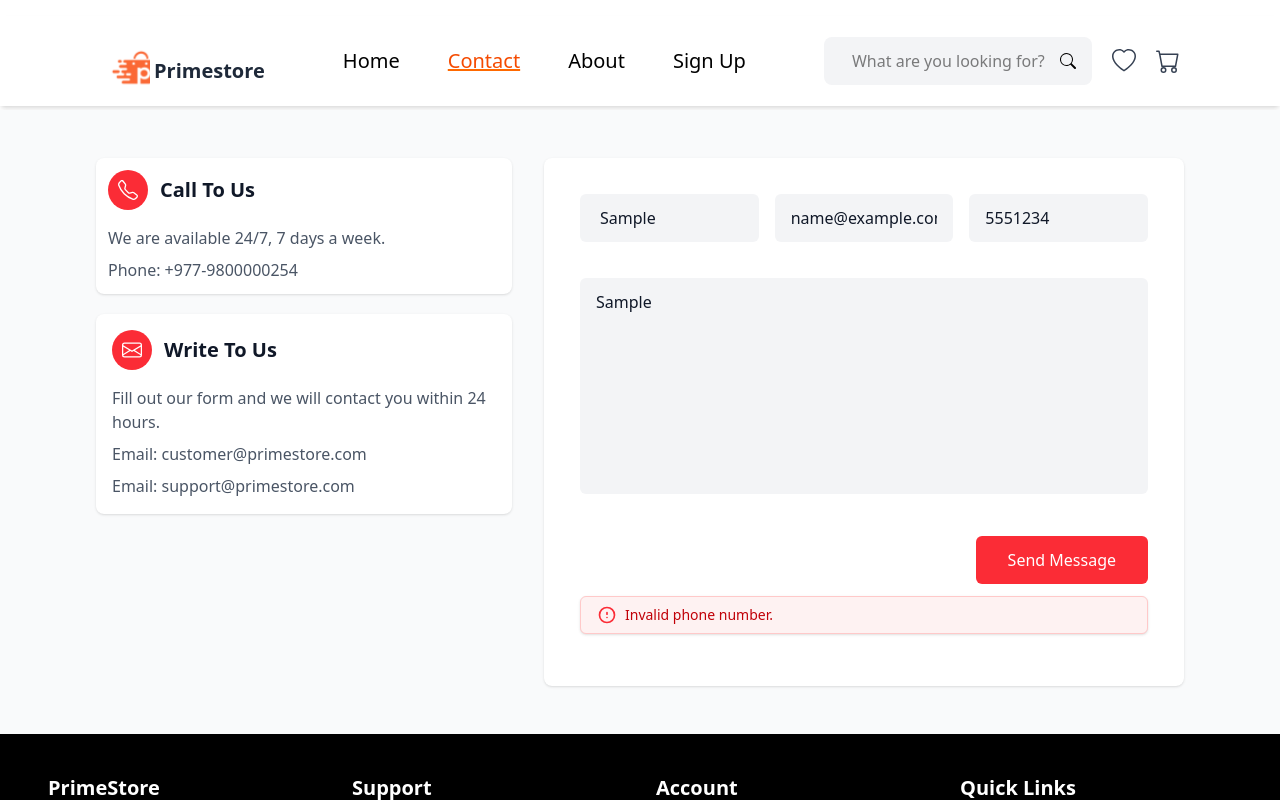
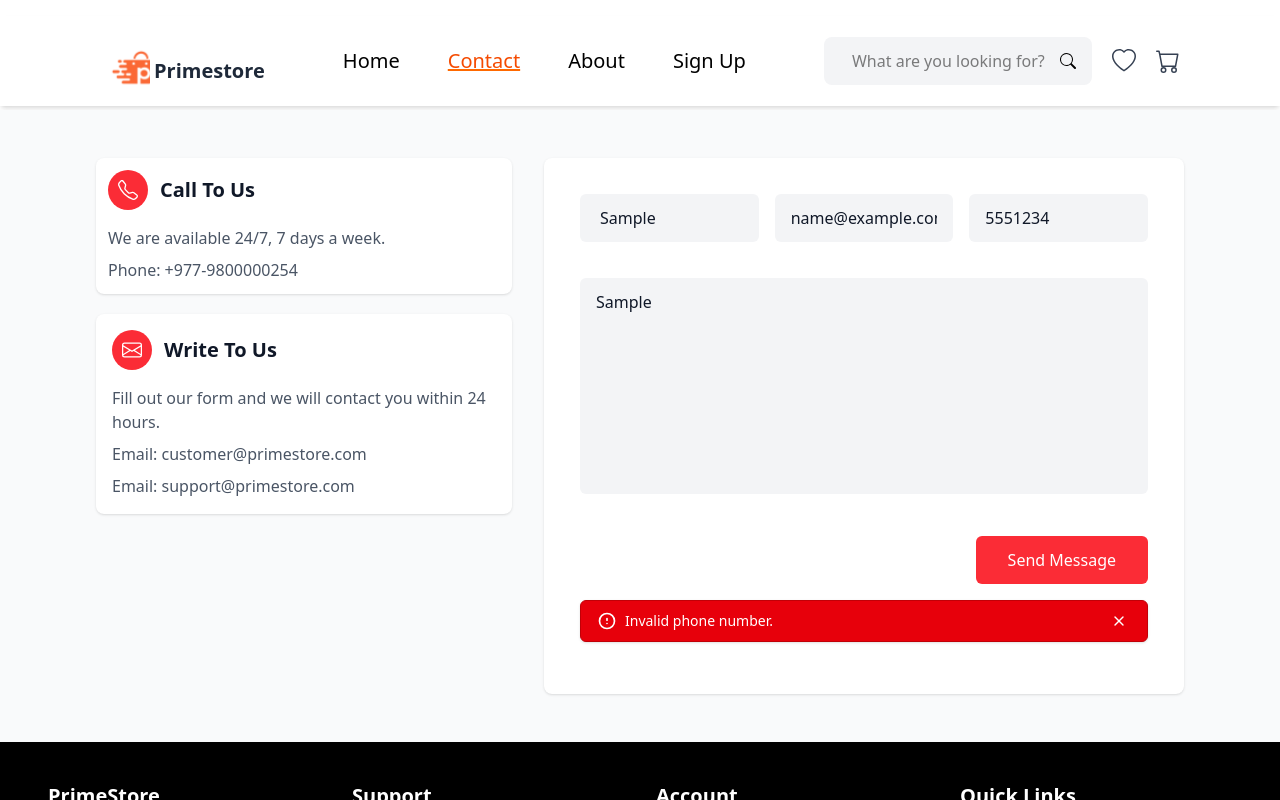
Before and after one commit to sumanpandey21/PrimeStore, a Next.js app: page /contact in a window 1280 px wide. Both pictures are taken after typing "Sample", "name@example.com", "5551234", "Sample" into the empty fields and a click on the button "Send Message". Shown: the top 800 px of the page. Built offline with nearby package versions, Linux system fonts and the light colour scheme.

Commit message:
Some modification happen

```diff
--- /dev/null
+++ b/src/app/components/AlertMessage.jsx
@@ -0,0 +1,104 @@
+"use client"
+import { motion, AnimatePresence } from "framer-motion"
+import { useState, useEffect, useRef } from "react"
+import { X } from "lucide-react"
+
+export default function AlertMessage({ message, trigger }) {
+
+  const [visible, setVisible] = useState(false)
+  const timeoutRef = useRef(null)
+
+  useEffect(() => {
+    if (message && trigger) {
+      // Clear any existing timeout
+      if (timeoutRef.current) {
+        clearTimeout(timeoutRef.current)
+      }
+      console.log(timeoutRef)
+      // Show the message
+      setVisible(true)
+
+      // Set auto-hide timeout
+      timeoutRef.current = setTimeout(() => {
+        setVisible(false)
+      }, 4000)
+    }
+
+    // Cleanup
+    return () => {
+      if (timeoutRef.current) {
+        clearTimeout(timeoutRef.current)
+      }
+    }
+  }, [trigger]) // Only depend on trigger, not message
+
+  const handleClose = () => {
+    setVisible(false)
+    if (timeoutRef.current) {
+      clearTimeout(timeoutRef.current)
+    }
+  }
+
+  if (!message || !visible) return null
+  const isSuccess = message?.toLowerCase().includes("success")
+
+  return (
+    <AnimatePresence>
+      {visible && (
+        <motion.div
+          initial={{ opacity: 0, y: -10 }}
+          animate={{ opacity: 1, y: 0 }}
+          exit={{ opacity: 0, y: -10 }}
+          transition={{ duration: 0.3, ease: "easeOut" }}
+          className={`w-full px-4 py-2 rounded-md mb-4 flex items-center justify-between gap-3 shadow-sm border
+            ${
+              isSuccess
+                ? "bg-green-600 border-green-700 text-white"
+                : "bg-red-600 border-red-700 text-white"
+            }`}
+        >
+          <div className="flex items-center gap-2">
+            {isSuccess ? (
+              <svg
+                xmlns="http://www.w3.org/2000/svg"
+                className="h-5 w-5 text-white flex-shrink-0"
+                fill="none"
+                viewBox="0 0 24 24"
+                stroke="currentColor"
+              >
+                <path
+                  strokeLinecap="round"
+                  strokeLinejoin="round"
+                  strokeWidth="2"
+                  d="M5 13l4 4L19 7"
+                />
+              </svg>
+            ) : (
+              <svg
+                xmlns="http://www.w3.org/2000/svg"
+                className="h-5 w-5 text-white flex-shrink-0"
+                fill="none"
+                viewBox="0 0 24 24"
+                stroke="currentColor"
+              >
+                <path
+                  strokeLinecap="round"
+                  strokeLinejoin="round"
+                  strokeWidth="2"
+                  d="M12 9v2m0 4h.01M21 12a9 9 0 11-18 0 9 9 0 0118 0z"
+                />
+              </svg>
+            )}
+            <span className="text-sm font-medium">{message}</span>
+          </div>
+          <button
+            onClick={handleClose}
+            className="ml-2 rounded-full p-1 hover:bg-white/20 transition"
+          >
+            <X className="w-4 h-4" />
+          </button>
+        </motion.div>
+      )}
+    </AnimatePresence>
+  )
+}
--- a/src/app/components/Error.jsx
+++ /dev/null
@@ -1,59 +0,0 @@
-"use client"
-import { motion, AnimatePresence } from "framer-motion"
-
-export default function FormError({ message }) {
-  if (!message) return null
-
-  const isSuccess = message.toLowerCase().includes("success")
-
-  return (
-    <AnimatePresence>
-      <motion.div
-        initial={{ opacity: 0, y: -10 }}
-        animate={{ opacity: 1, y: 0 }}
-        exit={{ opacity: 0, y: -10 }}
-        transition={{ duration: 0.3, ease: "easeOut" }}
-        className={`w-full px-4 py-2 rounded-md mb-4 flex items-center gap-2 shadow-sm border
-          ${isSuccess
-            ? "bg-green-50 border-green-200 text-green-700"
-            : "bg-red-50 border-red-200 text-red-700"
-          }`}
-      >
-        {isSuccess ? (
-          <svg
-            xmlns="http://www.w3.org/2000/svg"
-            className="h-5 w-5 text-green-500 flex-shrink-0"
-            fill="none"
-            viewBox="0 0 24 24"
-            stroke="currentColor"
-          >
-            <path
-              strokeLinecap="round"
-              strokeLinejoin="round"
-              strokeWidth="2"
-              d="M5 13l4 4L19 7"
-            />
-          </svg>
-        ) : (
-
-          <svg
-            xmlns="http://www.w3.org/2000/svg"
-            className="h-5 w-5 text-red-500 flex-shrink-0"
-            fill="none"
-            viewBox="0 0 24 24"
-            stroke="currentColor"
-          >
-            <path
-              strokeLinecap="round"
-              strokeLinejoin="round"
-              strokeWidth="2"
-              d="M12 9v2m0 4h.01M21 12a9 9 0 11-18 0 9 9 0 0118 0z"
-            />
-          </svg>
-        )}
-
-        <span className="text-sm font-medium">{message}</span>
-      </motion.div>
-    </AnimatePresence>
-  )
-}
--- a/src/app/contact/page.jsx
+++ b/src/app/contact/page.jsx
@@ -1,6 +1,6 @@
 "use client"
 import { useState } from "react"
-import Error from "../components/Error"
+import AlertMessage from "../components/AlertMessage"
 import { BsTelephone, BsEnvelope } from "react-icons/bs"
 
 export default function ContactPage() {
@@ -11,7 +11,13 @@ export default function ContactPage() {
     message: "",
   })
 
-  const [error, setError] = useState("")
+  const [message, setMessage] = useState("")
+  const [alertTrigger, setAlertTrigger] = useState(0)
+
+  const showMessage = (msg) => {
+    setMessage(msg)
+    setAlertTrigger((prev) => prev + 1)
+  }
 
   const handleInputChange = (e) => {
     const { name, value } = e.target
@@ -24,25 +30,25 @@ export default function ContactPage() {
   const handleSubmit = (e) => {
     e.preventDefault()
     if (!formData.name || !formData.email || !formData.phone) {
-      setError("Fields with * must be required")
+      showMessage("Fields with * must be required")
       return
     }
     if (!/^[A-Za-z\s]{2,50}$/.test(formData.name)) {
-      setError("Name should be 2-50 letters only.")
+      showMessage("Name should be 2-50 letters only.")
       return
     }
 
     if (!/^[^\s@]+@[^\s@]+\.[^\s@]+$/.test(formData.email)) {
-      setError("Invalid email address.")
+      showMessage("Invalid email address.")
       return
     }
 
     if (!/^(\+977|0)?9\d{9}$/.test(formData.phone.trim())) {
-      setError("Invalid phone number.")
+      showMessage("Invalid phone number.")
       return
     }
 
-    setError("Message sent successfully!")
+    showMessage("Message sent successfully!")
 
     setFormData({
       name: "",
@@ -144,9 +150,8 @@ export default function ContactPage() {
                 </button>
               </div>
             </form>
-            <div className="mt-3">
-              <Error message={error} />
-            </div>
+            <div className="py-2"></div>
+            <AlertMessage message={message} trigger={alertTrigger} />
           </div>
         </div>
       </div>
--- a/src/app/myaccount/my_profile/page.jsx
+++ b/src/app/myaccount/my_profile/page.jsx
@@ -1,15 +1,14 @@
 "use client"
 import { useState } from "react"
-import Error from "../../components/Error"
+import AlertMessage from "../../components/AlertMessage"
 import Link from "next/link"
 
 export default function MyProfilePage() {
-  const [error, setError] = useState("")
   const [formData, setFormData] = useState({
     firstName: "Ram",
     lastName: "Poudel",
     email: "ram1256@gmail.com",
-    address: "Kathmandu, Nepal"
+    address: "Kathmandu, Nepal",
   })
 
   const handleInputChange = (e) => {
@@ -23,34 +22,41 @@ export default function MyProfilePage() {
     email: /^[^\s@]+@[^\s@]+\.[^\s@]+$/,
     address: /^.{5,}$/,
   }
+  const [message, setMessage] = useState("")
+  const [alertTrigger, setAlertTrigger] = useState(0)
+
+  const showMessage = (msg) => {
+    setMessage(msg)
+    setAlertTrigger((prev) => prev + 1)
+  }
 
   const handleSaveChanges = (e) => {
     e.preventDefault()
     if (!formData.firstName || !formData.email || !formData.address) {
-      setError("All fields are required.")
+      showMessage("All fields are required.")
       return
     }
 
     if (!regexRules.firstName.test(formData.firstName)) {
-      setError("First name must be at least 2 letters.")
+      showMessage("First name must be at least 2 letters.")
       return
     }
     if (!regexRules.lastName.test(formData.lastName)) {
-      setError("Last name must be at least 2 letters.")
+      showMessage("Last name must be at least 2 letters.")
       return
     }
     if (!regexRules.email.test(formData.email)) {
-      setError("Enter a valid email address.")
+      showMessage("Enter a valid email address.")
       return
     }
     if (!regexRules.address.test(formData.address)) {
-      setError("Address must be at least 5 characters.")
+      showMessage("Address must be at least 5 characters.")
       return
     }
 
-    setError("Message sent successfully!")
+    showMessage("Message sent successfully!")
 
-     setFormData({
+    setFormData({
       firstName: "",
       lastName: "",
       email: "",
@@ -65,7 +71,6 @@ export default function MyProfilePage() {
       email: "",
       address: "",
     })
-    setError("")
   }
 
   return (
@@ -164,7 +169,7 @@ export default function MyProfilePage() {
             </button>
           </div>
         </form>
-        <Error message={error} />
+        <AlertMessage message={message} trigger={alertTrigger} />
       </div>
     </div>
   )
```
